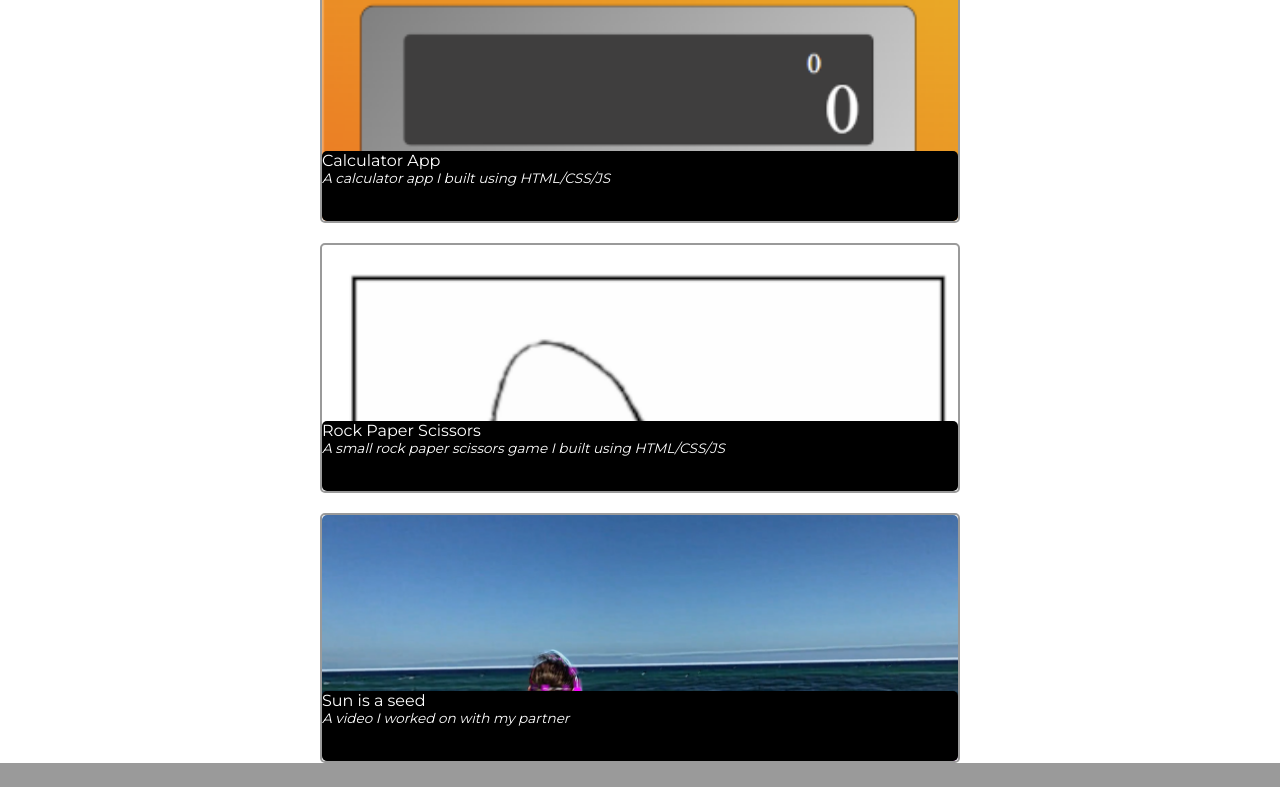
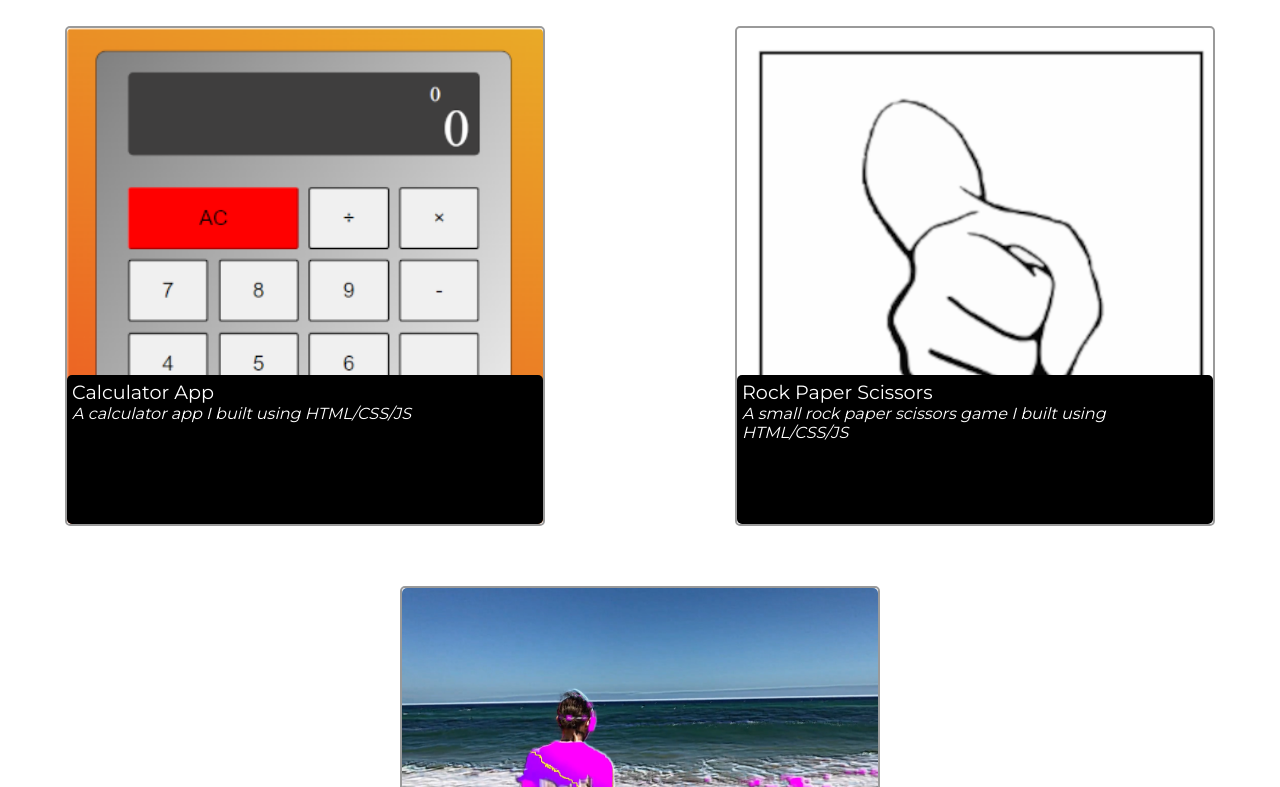
Before and after one commit to Liam-M-Dev/t1a2-portfolio-website, a plain HTML site: page src/pages/projects.html in a window 1280 px wide. Shown: the part 258-1045 px from the top of the page. Drawn offline with Linux system fonts and the light colour scheme.

Commit message:
Format layout for projects page

```diff
--- a/src/pages/projects.html
+++ b/src/pages/projects.html
@@ -54,7 +54,7 @@
         <div class="back p-img-c"></div>
         <div class="front">
           <h3>Sun is a seed</h3>
-          <p>A video I worked on with my partner</p>
+          <p>A video I collaborated on with 5XL videos</p>
         </div>
       </article>
     </section>
--- a/src/stylesheets/components/_project-card.scss
+++ b/src/stylesheets/components/_project-card.scss
@@ -7,11 +7,12 @@
   @include flex-col;
   gap: 20px;
   margin-top: 10px;
+  margin-bottom: 30px;
 }
 
-
+/* Graphical component of project cards */
 .project-card {
-  width: 50%;
+  width: 10em;
   height: 250px;
   position: relative;
   margin: 0 auto;
@@ -37,11 +38,12 @@
   bottom: 0;
   left: 0;
   width: 100%;
-  height: 70px;
+  height: 35%;
   z-index: 2;
   background-color: black;
   color: white;
   border-radius: 5px;
+  padding: 2px;
   h3 {
     @include headings;
     font-size: 1em;
@@ -53,7 +55,7 @@
   }
 }
 
-// Background images for each project
+/* Background Images for each project */
 .p-img-a {
   background-image: url('../images/project-cards/calculator-app.png');
 }
@@ -65,3 +67,39 @@
 .p-img-c {
   background-image: url('../images/project-cards/sun-is-seed.png');
 }
+
+@media screen and (min-width: 500px) {
+
+  .project-card-container {
+    flex-flow: row wrap;
+    gap: 60px;
+  }
+
+  .project-card {
+    width: 15em;
+    height: 300px;
+  }
+
+  .front {
+    height: 30%;
+    padding: 2px;
+    h3{
+      font-size: 1.2em;
+    }
+    p {
+      font-size: 1em;
+    }
+  }
+
+}
+
+@media screen and (min-width: 1000px) {
+  .project-card {
+    width: 30em;
+    height: 500px;
+  }
+
+  .front {
+    padding: 5px;
+  }
+}
--- a/src/stylesheets/components/_text-content.scss
+++ b/src/stylesheets/components/_text-content.scss
@@ -17,3 +17,30 @@
     font-size: 1em;
   }
 }
+
+
+/* Media queries for responsive changes */
+
+@media screen and (min-width: 500px) {
+  .heading {
+    font-size: 1.5em;
+    padding-top: 16px;
+    margin: 24px;
+  }
+
+  .mission-statement {
+    margin: 16px;
+      p {
+        font-size: 1.5em;
+      }
+  }
+}
+
+@media screen and (min-width: 1000px){
+  .heading {
+    margin: 32px;
+  }
+  .mission-statement {
+    margin: 32px;
+  }
+}
--- a/src/stylesheets/pages/landing.scss
+++ b/src/stylesheets/pages/landing.scss
@@ -5,56 +5,25 @@
 main {
   @include flex-col;
   justify-content: space-between;
-  .heading {
-    @include headings;
-    font-size: 1em;
-    margin: 16px;
-    padding-top: 10px;
-  }
   img {
     width: 70%;
     height: auto;
     margin: 0 auto;
   }
-  .mission-statement {
-    margin: 16px;
-    p{
-      @include paragraph;
-      text-align: right;
-      font-size: 1em;
-    }
-  }
 }
 
 @media screen and (min-width: 500px) {
   main {
-    .heading {
-      font-size: 1.5em;
-      padding-top: 16px;
-      margin: 24px;
-    }
     img {
       width: 50%;
-    }
-    .mission-statement {
-      margin: 16px;
-      p {
-        font-size: 1.5em;
-      }
     }
   }
 }
 
 @media screen and (min-width: 1000px){
   main {
-    .heading {
-      margin: 32px;
-    }
     img {
       width: 25%;
     }
-    .mission-statement {
-      margin: 32px;
-    }
   }
 }
```
Also changed, not shown: src/stylesheets/main.css, src/stylesheets/pages/landing.css.
